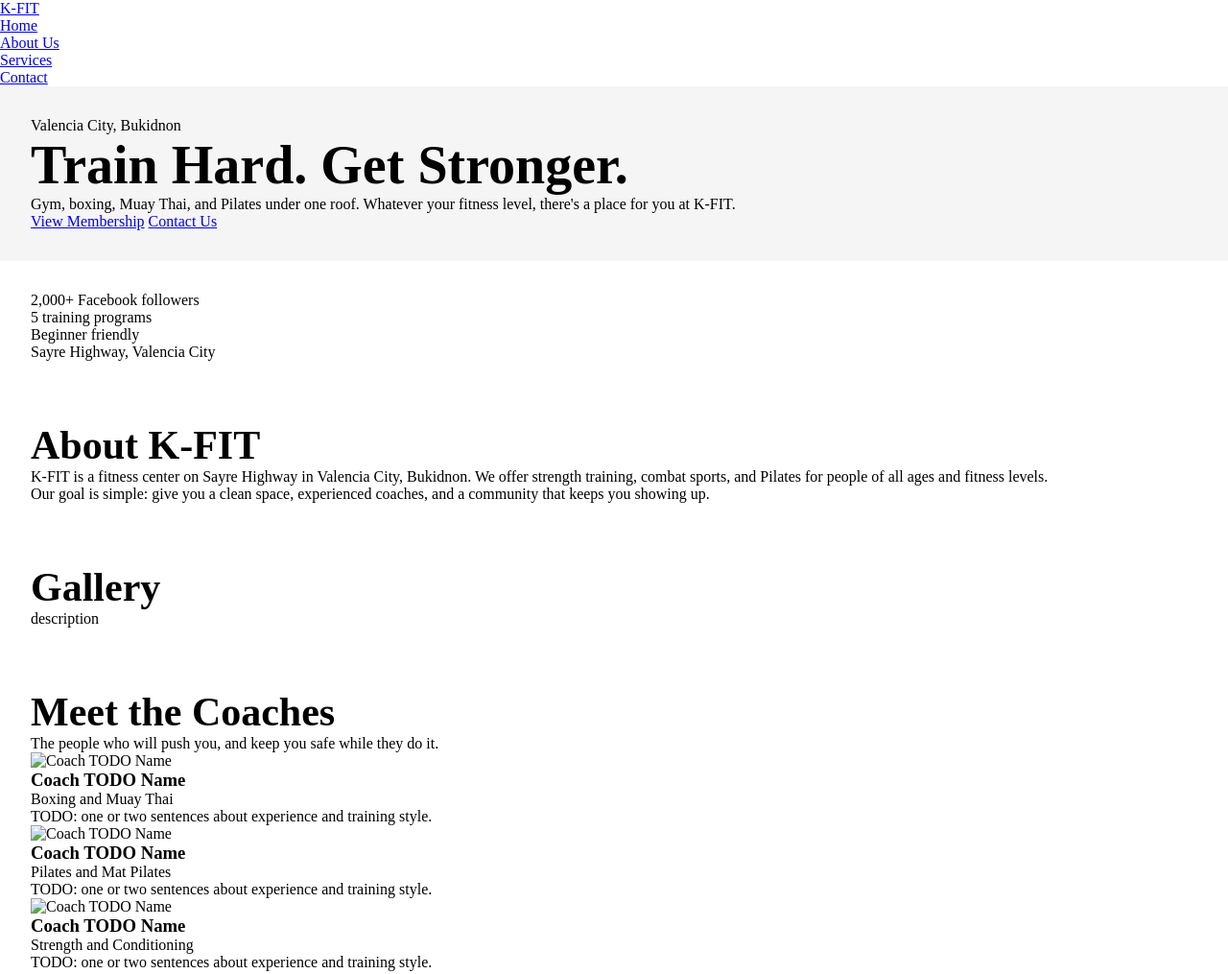
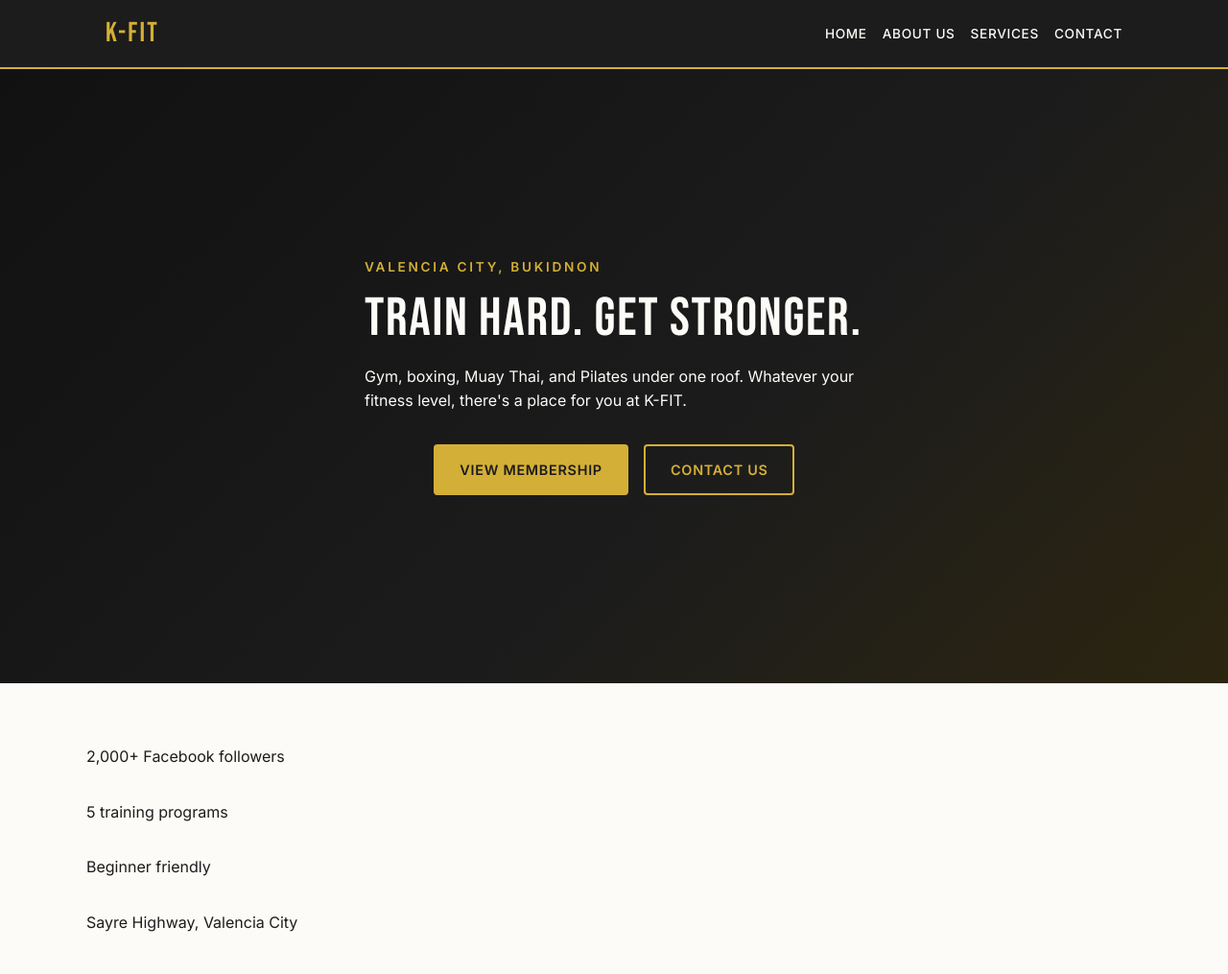
Before and after one commit to Kopi-Naparan1/LabActivity3, a plain HTML site: page index.html in a window 1280 px wide. Shown: the top 1015 px of the page at 96% size. Drawn offline with Linux system fonts and the light colour scheme.

Commit message:
refactor: restructure CSS for improved organization and readability

```diff
--- a/style.css
+++ b/style.css
@@ -1,22 +1,202 @@
-*,
-*::before,
-*::after {
-  box-sizing: border-box;
+/* ===== Variables ===== */
+:root {
+  --charcoal: #1c1c1c;
+  --charcoal-light: #2a2a2a;
+  --gold: #d4af37;
+  --cream: #fdfbf7;
+
+  --font-heading: "Bebas Neue", sans-serif;
+  --font-body: "Inter", sans-serif;
+}
+
+/* ===== Reset and base ===== */
+* {
   margin: 0;
   padding: 0;
-}
-section {
-  padding: 2em;
+  box-sizing: border-box;
 }
 
-h1 {
-  font-size: 56px;
+body {
+  font-family: var(--font-body);
+  line-height: 1.6;
+  background: var(--cream);
+  color: var(--charcoal);
 }
 
-h2 {
-  font-size: 42px;
+img {
+  max-width: 100%;
+  display: block;
 }
 
+a {
+  color: inherit;
+}
+
+h1,
+h2,
+h3 {
+  font-family: var(--font-heading);
+  font-weight: 400;
+  letter-spacing: 0.03em;
+  line-height: 1.1;
+}
+
+/* ===== Sections ===== */
+section {
+  padding: 4rem 1.25rem;
+  background: var(--cream);
+  color: var(--charcoal);
+  --card-bg: #ffffff;
+  --border: rgba(28, 28, 28, 0.12);
+}
+
+/* dark sections: edit this list if you change the section order */
+#gallery,
+#testimonials,
+#services {
+  background: var(--charcoal);
+  color: var(--cream);
+  --card-bg: var(--charcoal-light);
+  --border: rgba(253, 251, 247, 0.15);
+}
+
+/* keeps section content from stretching too wide */
+section > * {
+  max-width: 1100px;
+  margin-left: auto;
+  margin-right: auto;
+}
+
+section h2 {
+  font-size: 2.5rem;
+  margin-bottom: 0.75rem;
+}
+
+section h2::after {
+  content: "";
+  display: block;
+  width: 60px;
+  height: 4px;
+  background: var(--gold);
+  margin-top: 0.5rem;
+}
+
+section > p {
+  margin-bottom: 2rem;
+}
+/* ===== Navbar ===== */
+header {
+  position: sticky;
+  top: 0;
+  z-index: 10;
+  background: var(--charcoal);
+  border-bottom: 2px solid var(--gold);
+}
+
+nav {
+  max-width: 1100px;
+  margin: 0 auto;
+  padding: 0.75rem 1.25rem;
+  display: flex;
+  justify-content: space-between;
+  align-items: center;
+}
+
+.logo {
+  font-family: var(--font-heading);
+  font-size: 1.8rem;
+  letter-spacing: 0.08em;
+  color: var(--gold);
+  text-decoration: none;
+}
+
+.nav-links {
+  list-style: none;
+  display: flex;
+  gap: 1rem;
+}
+
+.nav-links a {
+  color: var(--cream);
+  text-decoration: none;
+  font-size: 0.85rem;
+  font-weight: 500;
+  text-transform: uppercase;
+  letter-spacing: 0.05em;
+}
+
+.nav-links a:hover {
+  color: var(--gold);
+}
+
+/* ===== Buttons ===== */
+.btn {
+  display: inline-block;
+  padding: 0.8rem 1.6rem;
+  font-weight: 600;
+  font-size: 0.9rem;
+  text-decoration: none;
+  text-transform: uppercase;
+  letter-spacing: 0.05em;
+  border: 2px solid var(--gold);
+  border-radius: 4px;
+  cursor: pointer;
+  transition:
+    background 0.2s,
+    color 0.2s;
+}
+
+.btn-primary {
+  background: var(--gold);
+  color: var(--charcoal);
+}
+
+.btn-primary:hover {
+  background: transparent;
+  color: var(--gold);
+}
+
+.btn-secondary {
+  background: transparent;
+  color: var(--gold);
+}
+
+.btn-secondary:hover {
+  background: var(--gold);
+  color: var(--charcoal);
+}
+
+/* ===== Hero ===== */
 #hero {
-  background-color: #f5f5f5;
+  min-height: 80vh;
+  display: flex;
+  flex-direction: column;
+  justify-content: center;
+  gap: 2rem;
+  background: linear-gradient(135deg, #111111, var(--charcoal) 60%, #2c2510);
+  color: var(--cream);
 }
+
+.eyebrow {
+  color: var(--gold);
+  text-transform: uppercase;
+  letter-spacing: 0.2em;
+  font-size: 0.85rem;
+  font-weight: 600;
+  margin-bottom: 0.75rem;
+}
+
+#hero h1 {
+  font-size: 3.5rem;
+  margin-bottom: 1rem;
+}
+
+.hero-text p:last-child {
+  max-width: 520px;
+}
+
+.hero-buttons {
+  display: flex;
+  flex-wrap: wrap;
+  gap: 1rem;
+}
```
